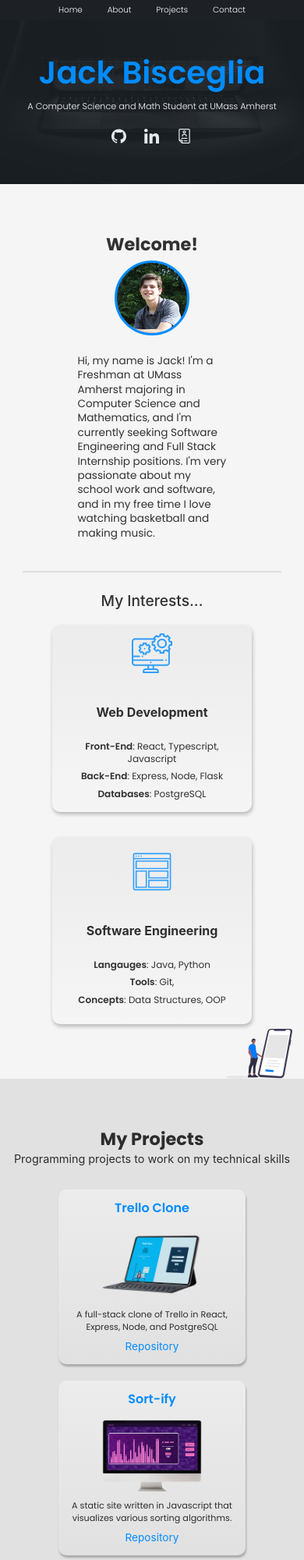
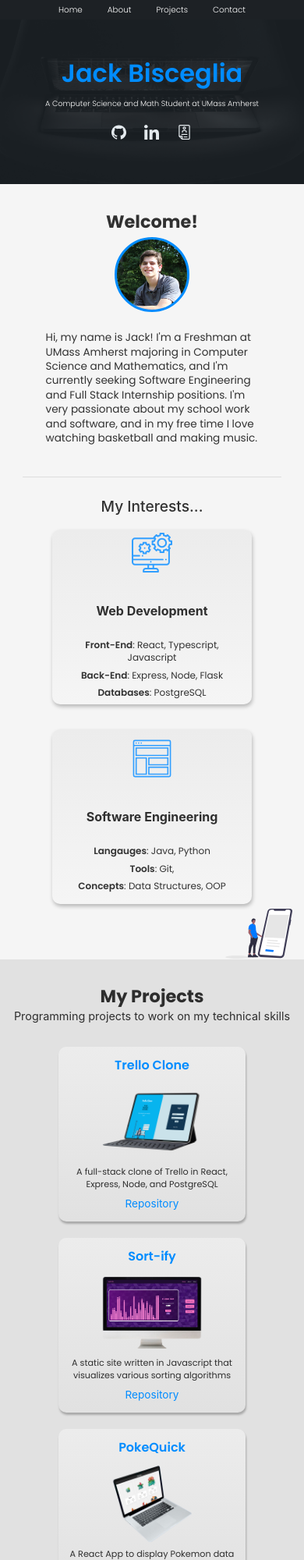
Before and after one commit to jackbisceglia/personalsitev2, a Gatsby site: page / in a window 390 px wide. Shown: the top 2000 px of the page at 78% size. Built offline with nearby package versions, Linux system fonts and the light colour scheme; Gatsby itself is replaced by a stand-in of ours.

Commit message:
mobile size changes

```diff
--- a/src/components/Styling/interest.css
+++ b/src/components/Styling/interest.css
@@ -41,3 +41,10 @@
     font-size: .75rem;
     line-height: 1rem;
 }
+
+@media (max-width: 26.25em) {
+    .card {
+        margin-top: 1rem;
+        height: 14rem;
+    }
+}
--- a/src/global.css
+++ b/src/global.css
@@ -234,11 +234,11 @@ section {
   }
 
   #home h1 {
-    font-size: 2.5em;
+    font-size: 2em;
   }
 
   #home p {
-      font-size: .7rem;
+      font-size: .6rem;
     }
 
   .break {
@@ -246,6 +246,7 @@ section {
     }
 
   #about {
+    padding-top: 3vh;
     height: auto;
   }
 
@@ -254,12 +255,14 @@ section {
     flex-direction: column;
     justify-content: center;
     align-items: center;
+    width: auto;
+    text-align: center;
   }
 
   #projects {
+    padding-top: 3vh;
     height: auto;
   }
-
   .photo {
     margin: .5rem .5rem;
     width: 6rem;
@@ -275,5 +278,7 @@ section {
     background-position: bottom;
     background-size: 65%;
     height: auto;
+    height: 50vh;
+    padding: 1.5vh;
   }
 }
--- a/src/pages/index.js
+++ b/src/pages/index.js
@@ -96,7 +96,7 @@ const IndexPage = () => (
         <Project
           title={'Sort-ify'}
           icon={sortify}
-          description={'A static site written in Javascript that visualizes various sorting algorithms.'}
+          description={'A static site written in Javascript that visualizes various sorting algorithms'}
           url={"https://github.com/jackbisceglia/Sort-ify"}
           livesite={"https://jackbisceglia.github.io/Sort-ify/"}
           blank={true}
@@ -104,7 +104,7 @@ const IndexPage = () => (
         <Project
           title={'PokeQuick'}
           icon={poke}
-          description={'A React App to display Pokemon data pulled from the PokeAPI.'}
+          description={'A React App to display Pokemon data pulled from the PokeAPI'}
           url={"https://github.com/jackbisceglia/ReactPokemonApp"}
           livesite={"https://jackbisceglia.github.io/ReactPokemonApp/"}
           blank={true}
@@ -112,7 +112,7 @@ const IndexPage = () => (
         <Project
           title={'WeatherWizard'}
           icon={weather}
-          description={'A web app written in Python and Flask to display weather information.'}
+          description={'A web app written in Python and Flask to display weather information'}
           url={"https://github.com/jackbisceglia/WeatherWizard"}
           livesite={"#projects"}
           blank={false}
```
